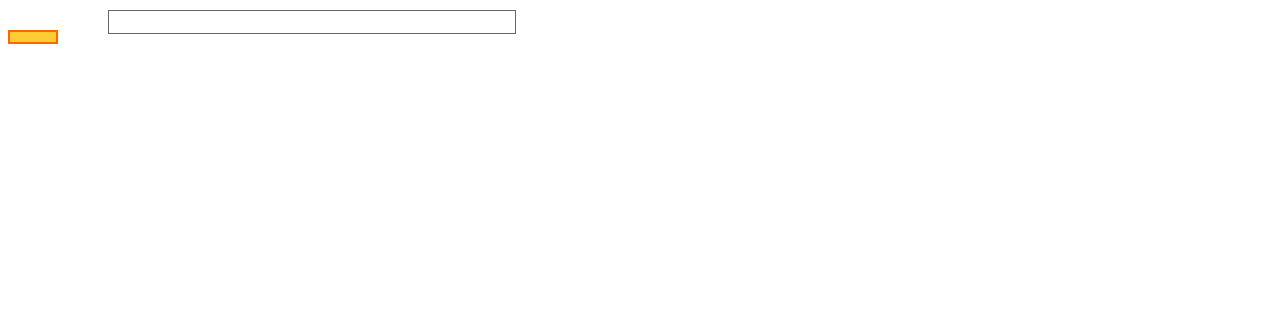
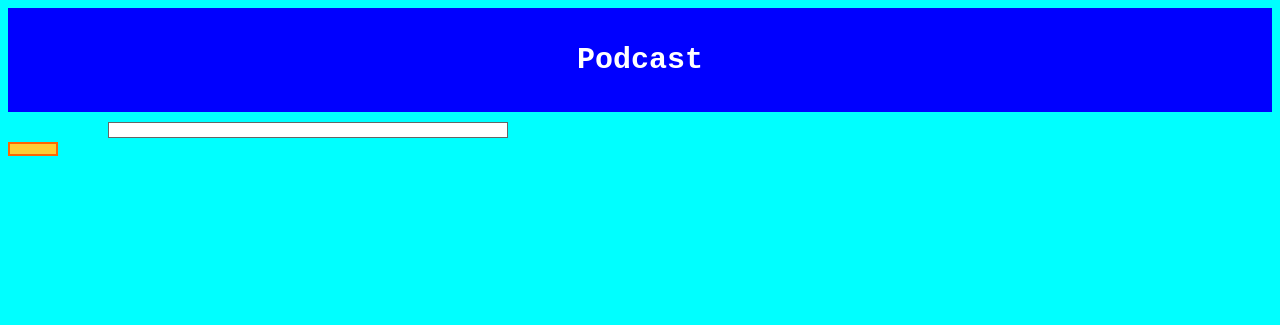
Before and after one commit to AdrianOrtizdelaCruz/almacenamientohtml5, a plain HTML site: page index.html in a window 1280 px wide. Drawn offline with Linux system fonts and the light colour scheme.

Commit message:
Add files via upload

```diff
--- a/index.html
+++ b/index.html
@@ -11,8 +11,30 @@ and open the template in the editor.
         <meta name="viewport" content="width=device-width, initial-scale=1.0">
         <link rel="stylesheet" href="styles.css">
         <script src="audios.js"></script>
+        <style>
+            *{
+                box-sizing: border-box;
+            }
+
+            body{
+                font-family: 'Courier New', Courier, monospace;
+                background-color:aqua;
+            }
+
+            header{
+                background-color:blue;
+                padding: 15px;
+                text-align: center;
+                font-size: 15px;
+                color: white;
+            }
+        </style>
+
     </head>
     <body>
+        <header>
+            <h1 class="color">Podcast</h1>
+        </header>
         <section id="reproductor">
             <audio id="miaudio">
                 <source src="audio/moonlight.mp3">
```
